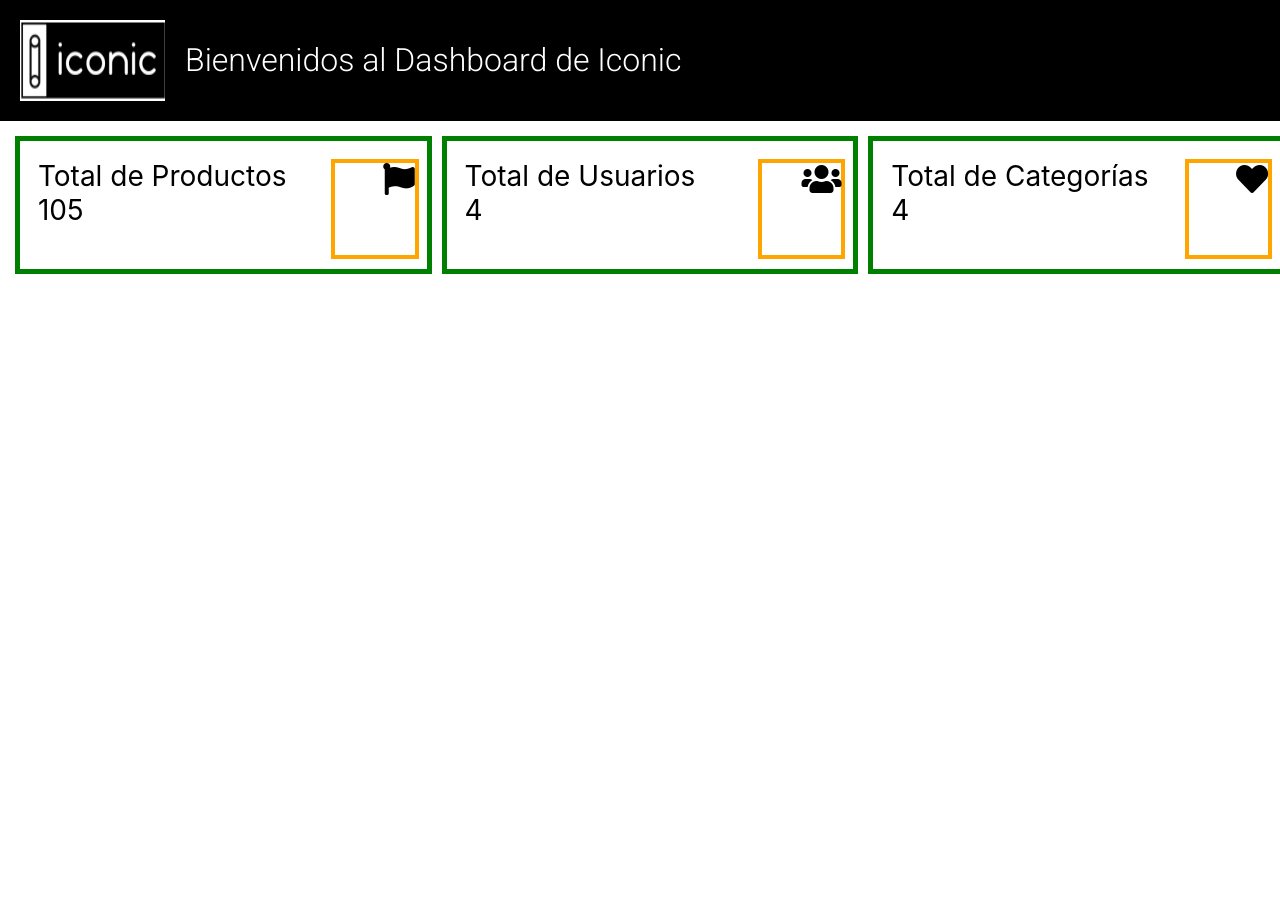
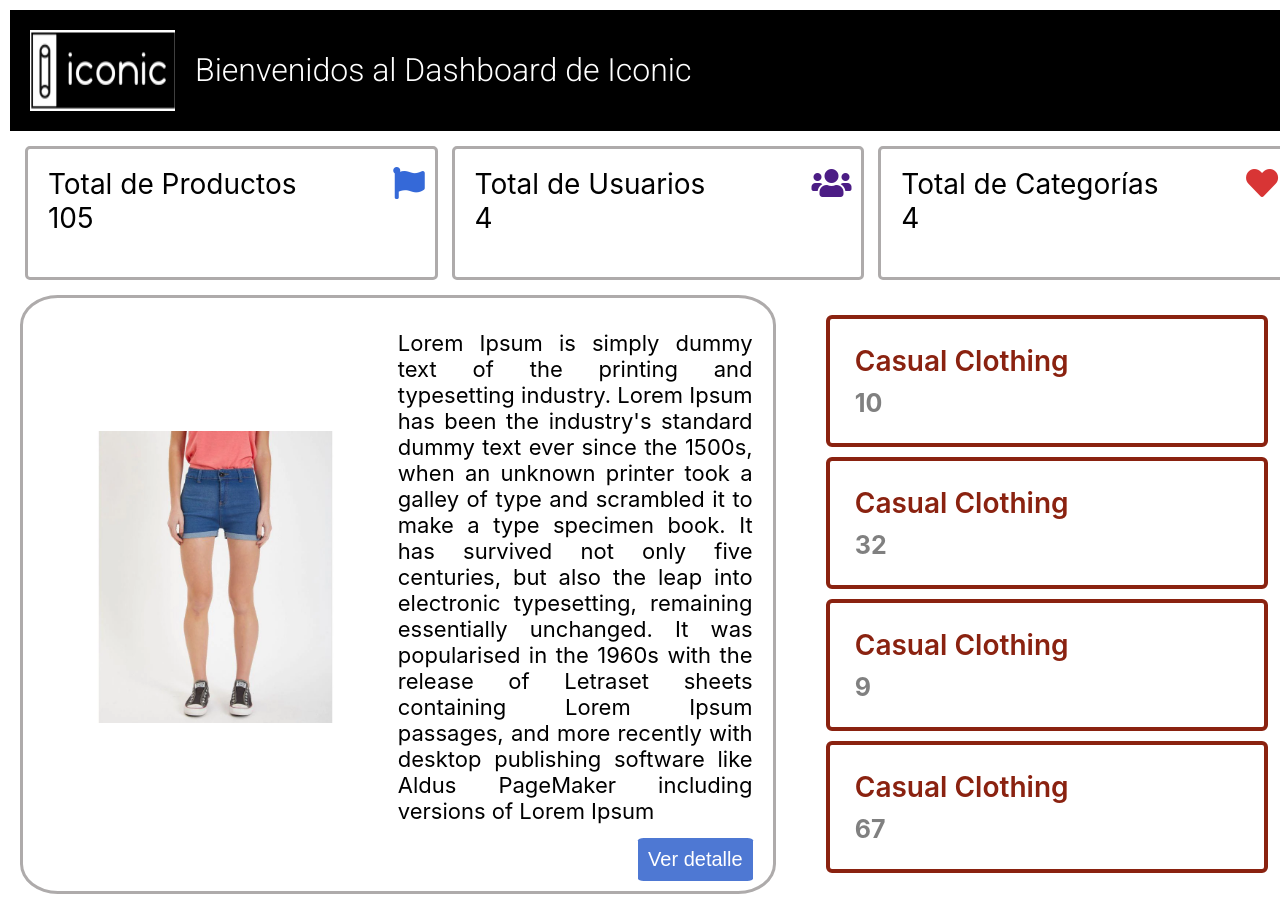
Before and after one commit to blopez465/iconic_dashboard, a React (Create React App) app: page / in a window 1280 px wide. Shown: the top 904 px of the page. Before the commit the page ends 800 px from the top, so only its background shows below. Built offline with nearby package versions, Linux system fonts and the light colour scheme.

Commit message:
dashboard en progreso - listado de productos faltante

```diff
--- a/src/components/App/App.css
+++ b/src/components/App/App.css
@@ -1,8 +1,33 @@
 .content-father{
+    width: 100vw;
+    display: block;
+    margin: auto;
+    padding: 10px;
+    display: flex;
+    flex-wrap: wrap;
+    justify-content: space-between;
+}
+.top-bar{
+    display: block;
     width: 100%;
-    display: block;
 }
 .content-row{
     display: flex;
     flex-wrap: flex;
+    width: 100%;
 }
+.last-product{
+    width: 57%;
+    padding: 10px;
+    margin-left: 10px;
+    display: flex;
+    align-items: center;
+    border: solid 3px rgb(174, 171, 171);
+    border-radius: 5%;
+}
+.categories-count{
+    width: 38%;
+    display: flex;
+    justify-content: center;
+    align-items: center;
+}
--- a/src/components/App/App.js
+++ b/src/components/App/App.js
@@ -2,6 +2,8 @@
 import './App.css';
 import TopBar from '../ContentWrapper/TopBar/TopBar'
 import Content from '../ContentWrapper/Content/Content'
+import LastProduct from '../ContentWrapper/LastProduct/LastProduct';
+import Categories from '../ContentWrapper/Categories/Categories';
 function App() {
 
 
@@ -35,12 +37,17 @@ function App() {
           <Content/> */}
 
           {
-            info.map(item=>{
-             return  <Content title={item.title} count={item.count} icon={item.icon} />
+            info.map((item,i)=>{
+             return  <Content title={item.title} count={item.count} icon={item.icon} key={i}/>
             })
           }
          </div>
-
+        <div className='last-product'>
+          <LastProduct/>
+        </div>
+        <div className='categories-count'>
+          <Categories/>
+        </div>
 
     </div>
   );
--- /dev/null
+++ b/src/components/ContentWrapper/Categories/Categories.css
@@ -0,0 +1,28 @@
+.categories{
+    width: 95%;
+    align-items: space-between;
+    padding: 10px;
+}
+.categories-content{
+    border: solid rgb(138, 34, 16) 4px;
+    border-radius: 6px;
+   margin:10px;
+    padding: 15px;
+    font-size: 25px;
+    display: flex;
+    flex-wrap: wrap;
+}
+.category-card{
+    width: 100%;
+}
+.category-name{
+   margin: 10px;
+   color: rgb(138, 34, 16);
+   font-size: 28px;
+   font-weight: 600;
+}
+.category-count{
+    margin: 10px;
+    color: grey;
+    font-weight: 700;
+}
--- /dev/null
+++ b/src/components/ContentWrapper/Categories/Categories.js
@@ -0,0 +1,80 @@
+
+import './Categories.css';
+
+
+
+function Categories(props) {
+  return (
+    <div  className='categories'>
+
+        <div className="categories-content">
+
+                                    <div className="category-card">
+
+                                            <div className="category-name">
+                                                <div className="name">Casual Clothing</div>
+
+                                            </div>
+                                            <div className="category-count">
+                                                10
+                                            </div>
+
+                                    </div>
+
+        </div>
+        <div className="categories-content">
+
+               <div className="category-card">
+
+                       <div className="category-name">
+                           <div className="name">Casual Clothing</div>
+
+                       </div>
+                       <div className="category-count">
+                           32
+                       </div>
+
+               </div>
+
+    </div>
+    <div className="categories-content">
+
+               <div className="category-card">
+
+                       <div className="category-name">
+                           <div className="name">Casual Clothing</div>
+
+                       </div>
+                       <div className="category-count">
+                           9
+                       </div>
+
+               </div>
+
+
+    </div>
+    <div className="categories-content">
+
+               <div className="category-card">
+
+                       <div className="category-name">
+                           <div className="name">Casual Clothing</div>
+
+                       </div>
+                       <div className="category-count">
+                         67
+                       </div>
+
+               </div>
+
+</div>
+
+
+
+
+    </div>
+
+  );
+}
+
+export default Categories;
--- a/src/components/ContentWrapper/Content/Content.css
+++ b/src/components/ContentWrapper/Content/Content.css
@@ -10,12 +10,13 @@
 
 .card-body{
     width: 100%;
-    border: green 5px solid;
     display: flex;
     flex-wrap: wrap;
     min-height: 100px;
     padding: 18px 0px 10px 10px;
-    justify-content: space-around
+    justify-content: space-around;
+    border: solid 3px rgb(174, 171, 171);
+    border-radius: 5px;
 }
 .info-col{
     width:70%;
@@ -25,5 +26,13 @@
 .icon-col{
     width: 20%;
     text-align: right;
-    border: orange solid 4px;
 }
+.fa-flag{
+    color: #3569d8
+}
+.fa-users{
+    color:#4c1d85
+}
+.fa-heart{
+    color:#d83535
+}
--- /dev/null
+++ b/src/components/ContentWrapper/LastProduct/LastProduct.css
@@ -0,0 +1,47 @@
+.img{
+   width: 100%;
+}
+.card{
+    width: 100%;
+
+}
+.last-product-body{
+    width: 100%;
+    padding-bottom: 35px;
+    display: flex;
+    flex-wrap: wrap;
+    min-height: 100px;
+    justify-content: space-around;
+    position: relative;
+
+}
+
+.product-img{
+    width:50%;
+    display: flex;
+    align-items: center;
+}
+.product-info{
+    width: 50%;
+}
+.description {
+    text-align: justify;
+    padding-right: 10px;
+    font-size: 22px;
+
+}
+
+.detail-button button{
+    background-color: rgb(78, 120, 211);
+    font-size: 20px;
+    right: 10px;
+    border-radius: 5%;
+    border: none;
+    padding: 10px;
+    color: white
+}
+.detail-button{
+    position: absolute;
+    right: 10px;
+    bottom: 0px;
+}
--- /dev/null
+++ b/src/components/ContentWrapper/LastProduct/LastProduct.js
@@ -0,0 +1,34 @@
+
+import './LastProduct.css';
+import foto from '../../../assets/images/short-jean.webp'
+
+
+
+function LastProduct(props) {
+  return (
+    <div  className="card">
+
+         <div className="last-product-body">
+
+                 <div className="product-img">
+                    <img className='img' src={foto}/>
+                 </div>
+                <div className="product-info">
+
+                    <div className='description'>
+                        <p> Lorem Ipsum is simply dummy text of the printing and typesetting industry. Lorem Ipsum has been the industry's standard dummy text ever since the 1500s, when an unknown printer took a galley of type and scrambled it to make a type specimen book. It has survived not only five centuries, but also the leap into electronic typesetting, remaining essentially unchanged. It was popularised in the 1960s with the release of Letraset sheets containing Lorem Ipsum passages, and more recently with desktop publishing software like Aldus PageMaker including versions of Lorem Ipsum</p>
+                    </div>
+                </div>
+
+                <div className='detail-button'>
+                    <button>Ver detalle</button>
+               </div>
+        </div>
+
+
+
+    </div>
+  );
+}
+
+export default LastProduct;
```
Also changed, not shown: src/assets/images/short-jean.webp (added).
